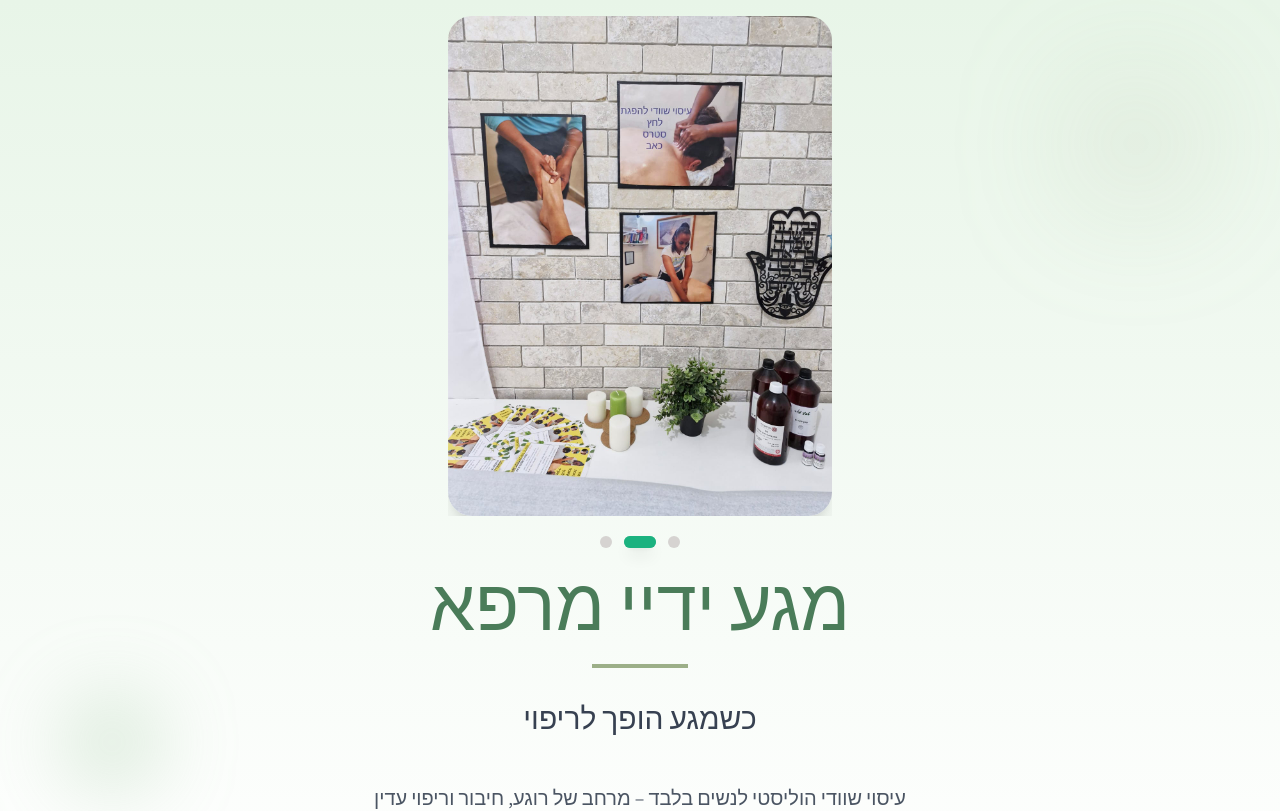
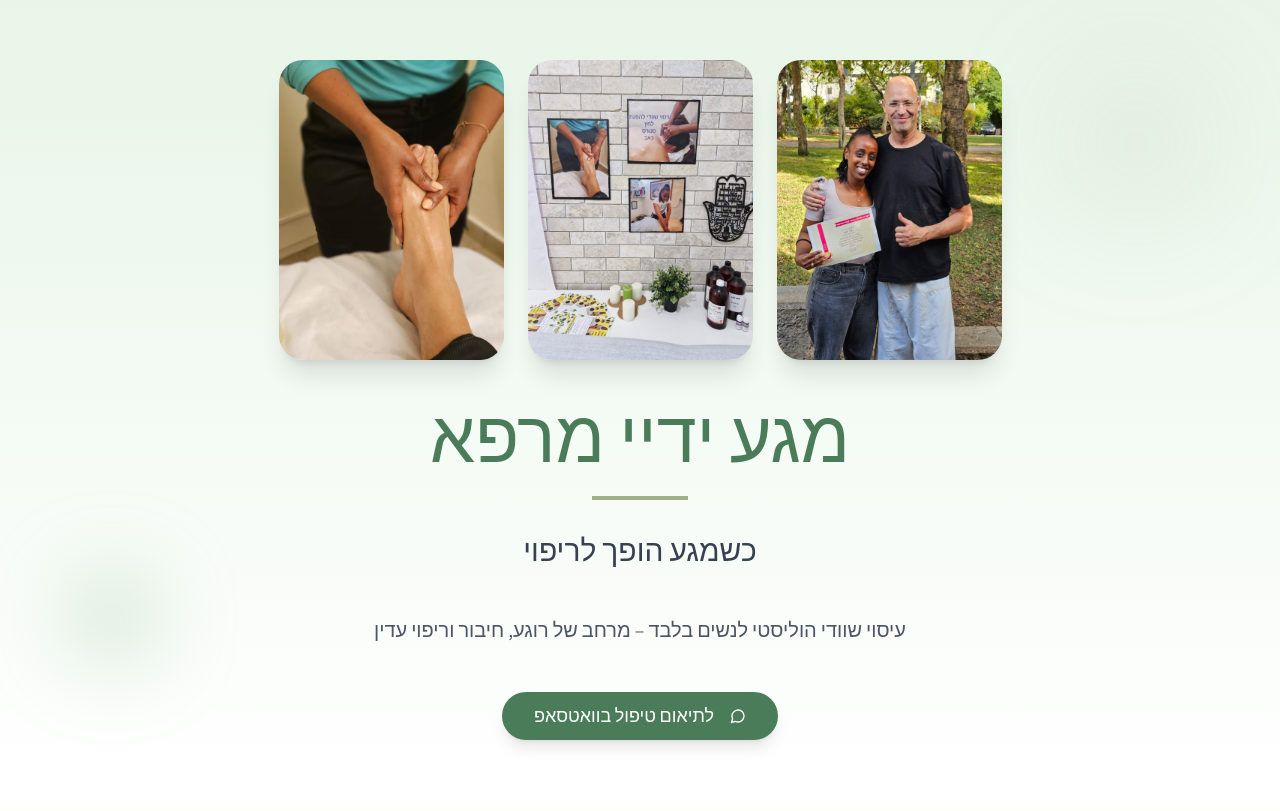
Before and after one commit to AvrahamShfaraw/yaels-healing-touch, a React (Vite) app: page / in a window 1280 px wide. Shown: the top 811 px of the page. Built offline with nearby package versions, Linux system fonts and the light colour scheme.

Commit message:
update 5

```diff
--- a/src/components/HeroSection.tsx
+++ b/src/components/HeroSection.tsx
@@ -59,35 +59,43 @@ const HeroSection = () => {
 
       <div className="container-custom section-padding items-center text-center z-10">
         <div className="max-w-4xl mx-auto animate-fade-in p-4 items-center">
-          <div className="relative max-w-2xl mx-auto">
-            <Carousel className="w-96 max-w-2xl mx-auto" dir="ltr"
-              setApi={setApi}
 
-            >
+          {/* Grid View for Large Screens */}
+          <div className="hidden lg:grid grid-cols-3 gap-6 max-w-4xl mx-auto mb-10">
+            {imagePaths.map((src, index) => (
+              <img
+                key={index}
+                src={src}
+                alt={`תמונה מספר ${index + 1}`}
+                className="w-full h-[300px] object-cover rounded-3xl shadow-xl"
+              />
+            ))}
+          </div>
+
+          {/* Carousel for Small/Medium Screens */}
+          <div className="lg:hidden relative max-w-2xl mx-auto">
+            <Carousel className="w-96 max-w-2xl mx-auto" dir="ltr" setApi={setApi}>
               <CarouselContent>
                 {imagePaths.map((src, index) => (
                   <CarouselItem key={index}>
                     <img
                       src={src}
                       alt={`תמונה מספר ${index + 1}`}
-                      className="w-full h-[500px] rounded-3xl shadow-xl"
+                      className="w-full h-[500px] rounded-3xl shadow-xl object-cover"
                     />
                   </CarouselItem>
                 ))}
               </CarouselContent>
+            </Carousel>
 
-            </Carousel>
-          </div>
             {/* Progress Indicators */}
-          <div className="flex justify-center mt-5 mb-5 space-x-3 space-x-reverse" >
+            <div className="flex justify-center mt-5 mb-5 space-x-3 space-x-reverse">
               {imagePaths.map((_, index) => (
                 <button
-
                   key={index}
                   className={`relative transition-all duration-500 ${current === index ? 'w-8 h-3' : 'w-3 h-3'
                     }`}
                   onClick={() => api?.scrollTo(index)}
-
                 >
                   <div
                     className={`w-full h-full rounded-full transition-all duration-500 ${current === index
@@ -101,7 +109,9 @@ const HeroSection = () => {
                 </button>
               ))}
             </div>
+          </div>
 
+          {/* Headings & Call to Action */}
           <h1 className="text-4xl md:text-6xl lg:text-7xl font-light text-healing-green mb-6 leading-tight">
             מגע ידיי מרפא
           </h1>
@@ -123,6 +133,7 @@ const HeroSection = () => {
         </div>
       </div>
 
+
     </section>
   );
 };
```
Lines whose indentation alone changed are shown as unchanged.
